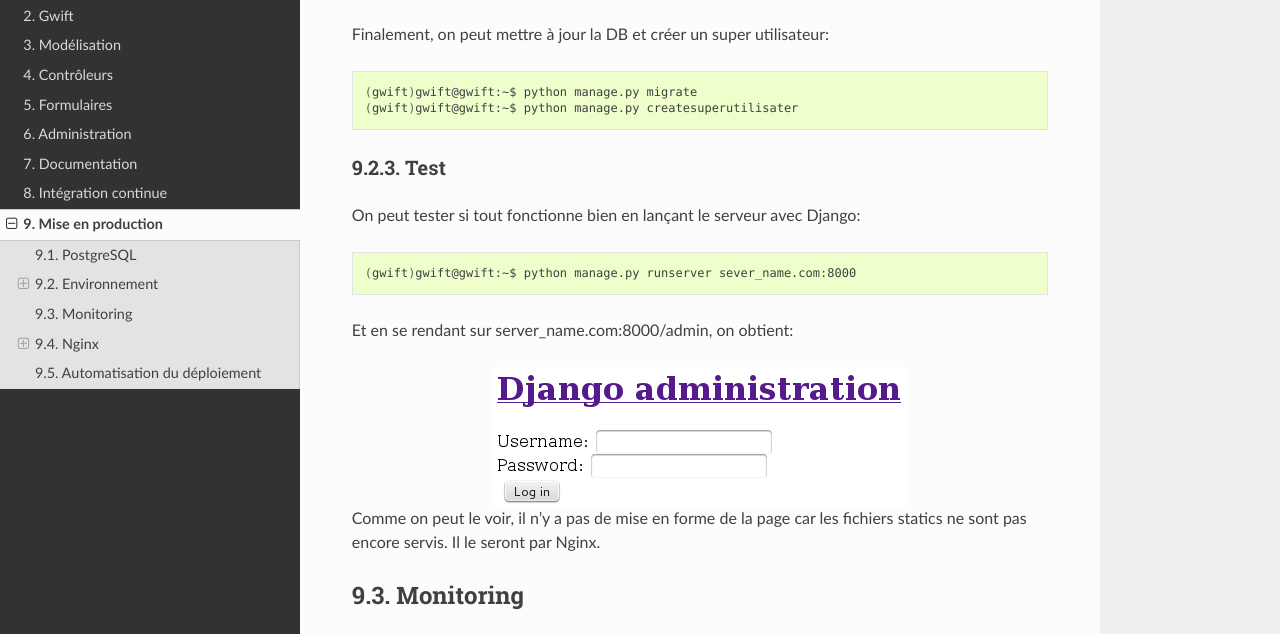
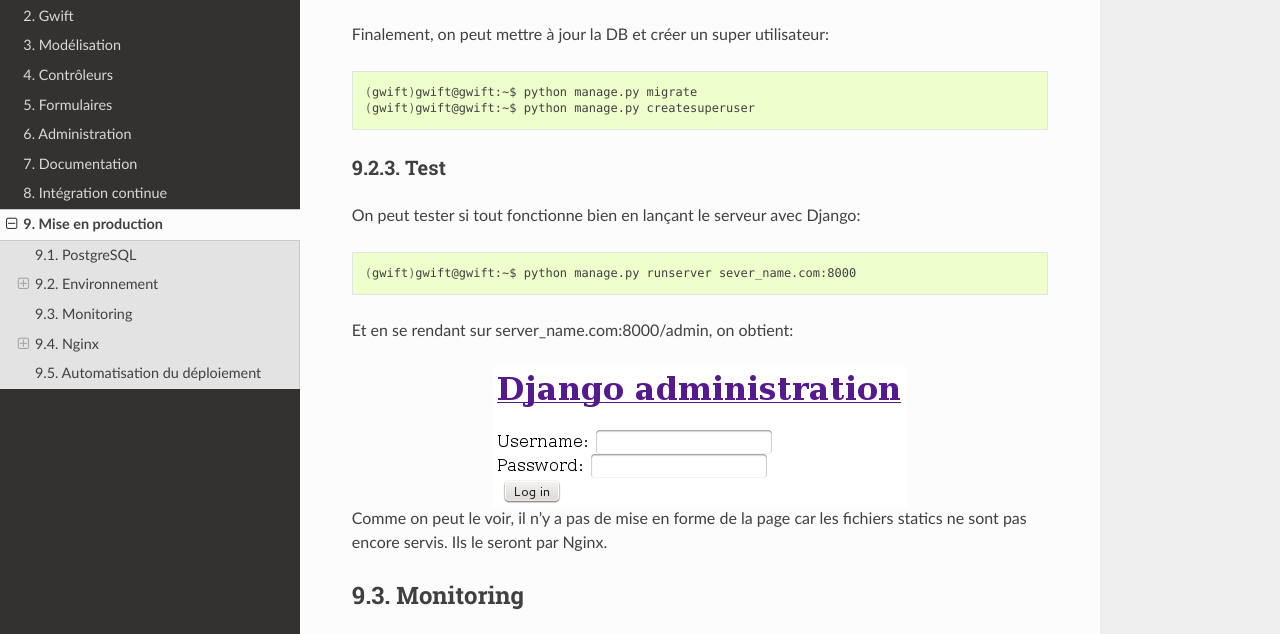
Before and after one commit to Grimbox/gwift-book, a Sphinx documentation site: the page built from source/production.rst, in a window 1280 px wide and 900 px high, scrolled down 3244 px. Shown: the part 159-793 px from the top of the window. Built offline with Sphinx 7.4.7 and the Read the Docs theme 2.0.0, drawn with Linux system fonts in a browser that asks for light colours.

Commit message:
Misspelling

```diff
--- a/source/production/environment.rst
+++ b/source/production/environment.rst
@@ -105,7 +105,7 @@
 .. code-block:: shell
 
     (gwift)gwift@gwift:~$ python manage.py migrate
-    (gwift)gwift@gwift:~$ python manage.py createsuperutilisater
+    (gwift)gwift@gwift:~$ python manage.py createsuperuser
 
 Test
 ====
@@ -121,4 +121,4 @@
 .. image:: production/admin_without_static.png
     :align: center
 
-Comme on peut le voir, il n'y a pas de mise en forme de la page car les fichiers statics ne sont pas encore servis. Il le seront par Nginx.
+Comme on peut le voir, il n'y a pas de mise en forme de la page car les fichiers statics ne sont pas encore servis. Ils le seront par Nginx.
```
